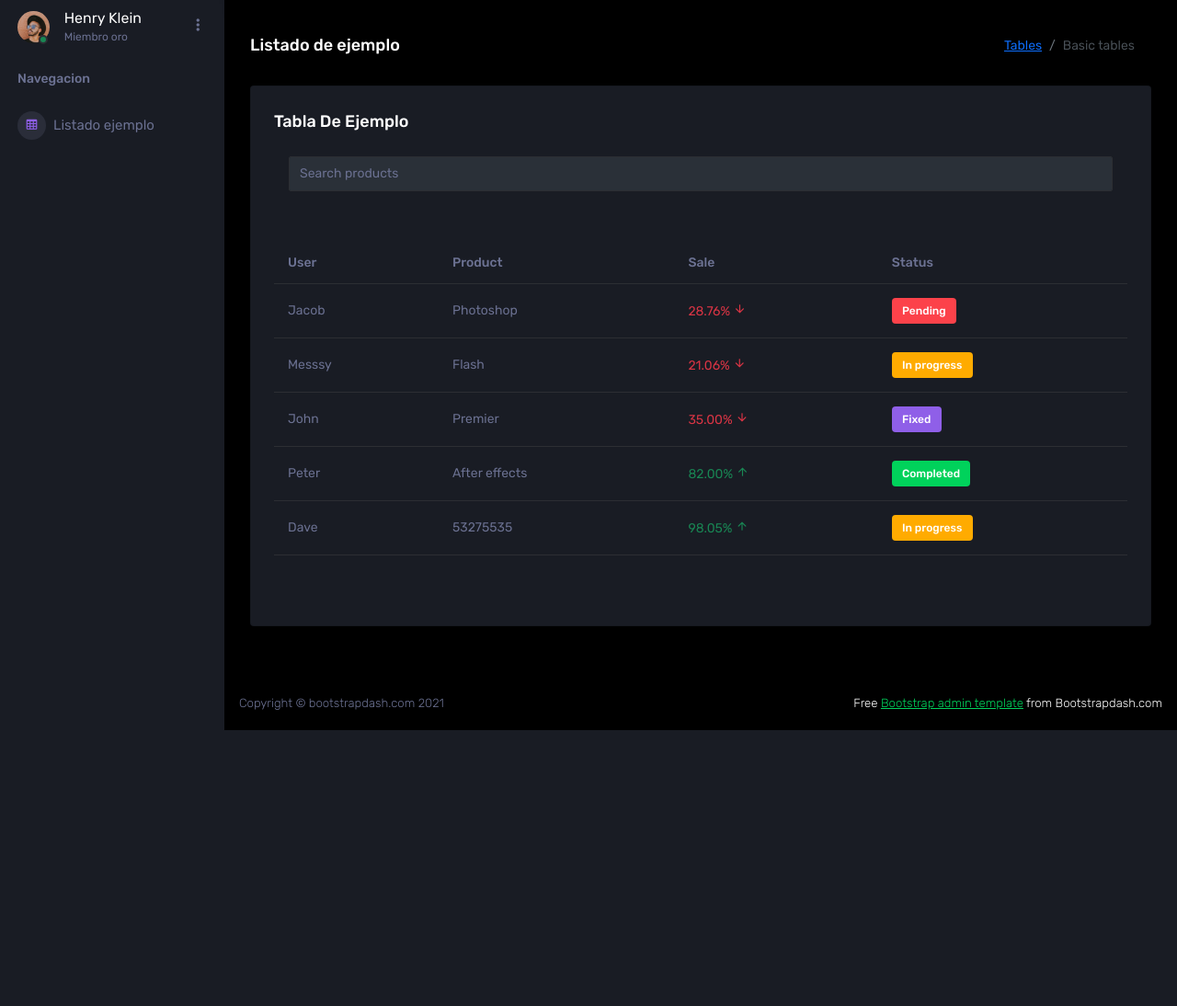
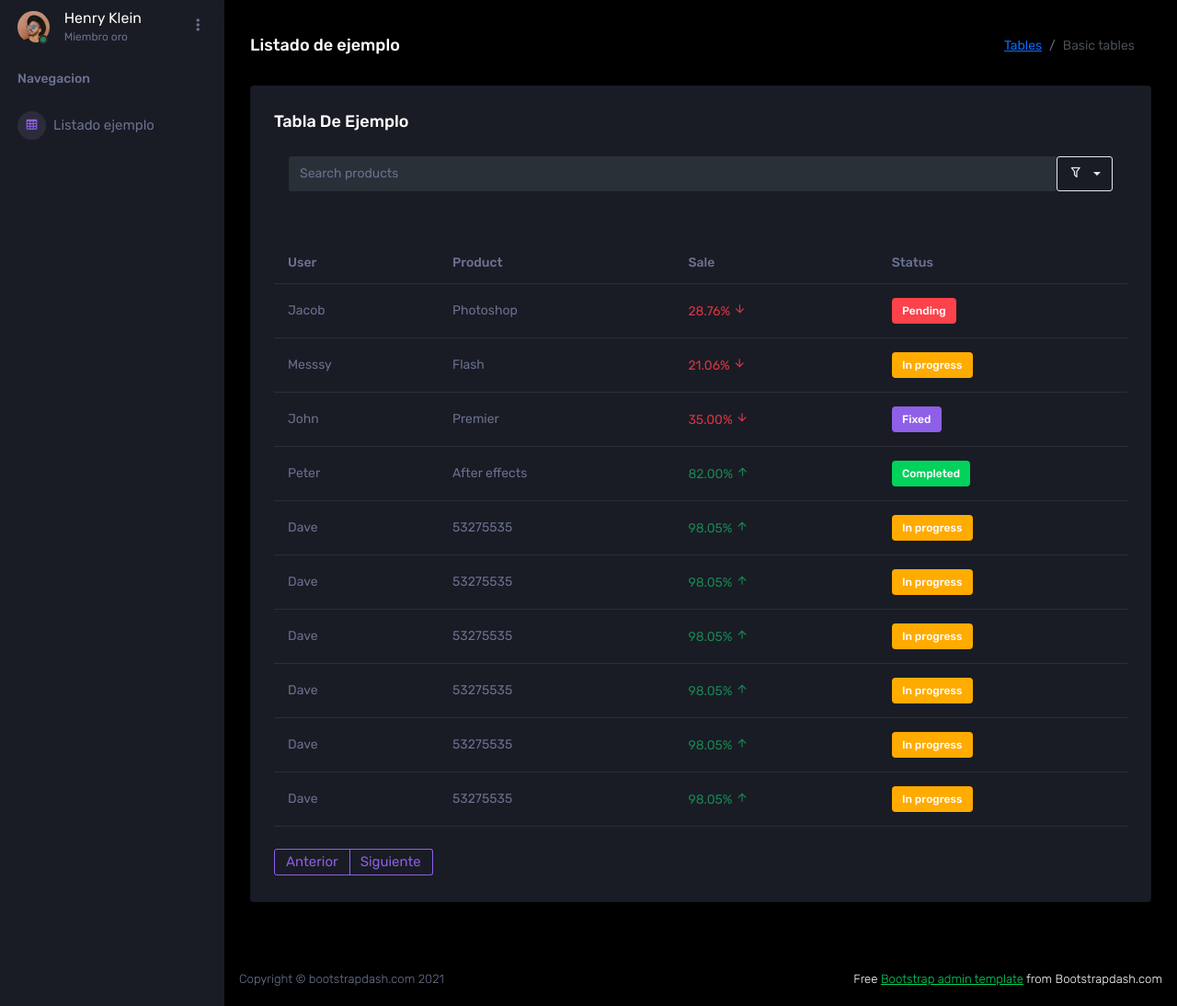
Before and after one commit to miguelLucendo/christies-and-meta, a PHP site: page /view/admin/listadoejemplo.php in a window 1280 px wide. Shown: the part 70-1164 px from the top of the page at 92% size. Before the commit the page ends 864 px from the top, so only its background shows below. Run offline with PHP 8.4, Linux system fonts and the light colour scheme; data that the repository does not hold is empty.

Commit message:
Filtro y botones paginado

```diff
--- a/view/admin/listadoejemplo.php
+++ b/view/admin/listadoejemplo.php
@@ -57,8 +57,17 @@ $project_url = $decoded_json['project_url'];
                                     <h4 class="card-title">Tabla de ejemplo</h4>
                                     <form class="nav-link mt-2 mt-md-0 d-none d-lg-flex search">
                                         <input type="text" class="form-control" placeholder="Search products">
+                                        <div class="btn-group">
+                                            <button type="button" class="btn btn-outline-secondary btn-icon-text dropdown-toggle" data-bs-toggle="dropdown">
+                                                <i class="mdi mdi-filter-outline btn-icon-prepend"></i></button>
+                                            <div class="dropdown-menu">
+                                                <a class="dropdown-item">Filtro1</a>
+                                                <a class="dropdown-item">Filtro2</a>
+                                                <a class="dropdown-item">Filtro3</a>
+                                            </div>
+                                        </div>
                                     </form>
-                                    <div class="table-responsive my-5">
+                                    <div class="table-responsive mt-5 mb-4">
                                         <table class="table table-hover">
                                             <thead>
                                                 <tr>
@@ -99,8 +108,42 @@ $project_url = $decoded_json['project_url'];
                                                     <td class="text-success"> 98.05% <i class="mdi mdi-arrow-up"></i></td>
                                                     <td><label class="badge badge-warning">In progress</label></td>
                                                 </tr>
+                                                <tr>
+                                                    <td>Dave</td>
+                                                    <td>53275535</td>
+                                                    <td class="text-success"> 98.05% <i class="mdi mdi-arrow-up"></i></td>
+                                                    <td><label class="badge badge-warning">In progress</label></td>
+                                                </tr>
+                                                <tr>
+                                                    <td>Dave</td>
+                                                    <td>53275535</td>
+                                                    <td class="text-success"> 98.05% <i class="mdi mdi-arrow-up"></i></td>
+                                                    <td><label class="badge badge-warning">In progress</label></td>
+                                                </tr>
+                                                <tr>
+                                                    <td>Dave</td>
+                                                    <td>53275535</td>
+                                                    <td class="text-success"> 98.05% <i class="mdi mdi-arrow-up"></i></td>
+                                                    <td><label class="badge badge-warning">In progress</label></td>
+                                                </tr>
+                                                <tr>
+                                                    <td>Dave</td>
+                                                    <td>53275535</td>
+                                                    <td class="text-success"> 98.05% <i class="mdi mdi-arrow-up"></i></td>
+                                                    <td><label class="badge badge-warning">In progress</label></td>
+                                                </tr>
+                                                <tr>
+                                                    <td>Dave</td>
+                                                    <td>53275535</td>
+                                                    <td class="text-success"> 98.05% <i class="mdi mdi-arrow-up"></i></td>
+                                                    <td><label class="badge badge-warning">In progress</label></td>
+                                                </tr>
                                             </tbody>
                                         </table>
+                                    </div>
+                                    <div class="btn-group" role="group" aria-label="Basic example">
+                                        <button type="button" class="btn btn-outline-info">Anterior</button>
+                                        <button type="button" class="btn btn-outline-info">Siguiente</button>
                                     </div>
                                 </div>
                             </div>
```
